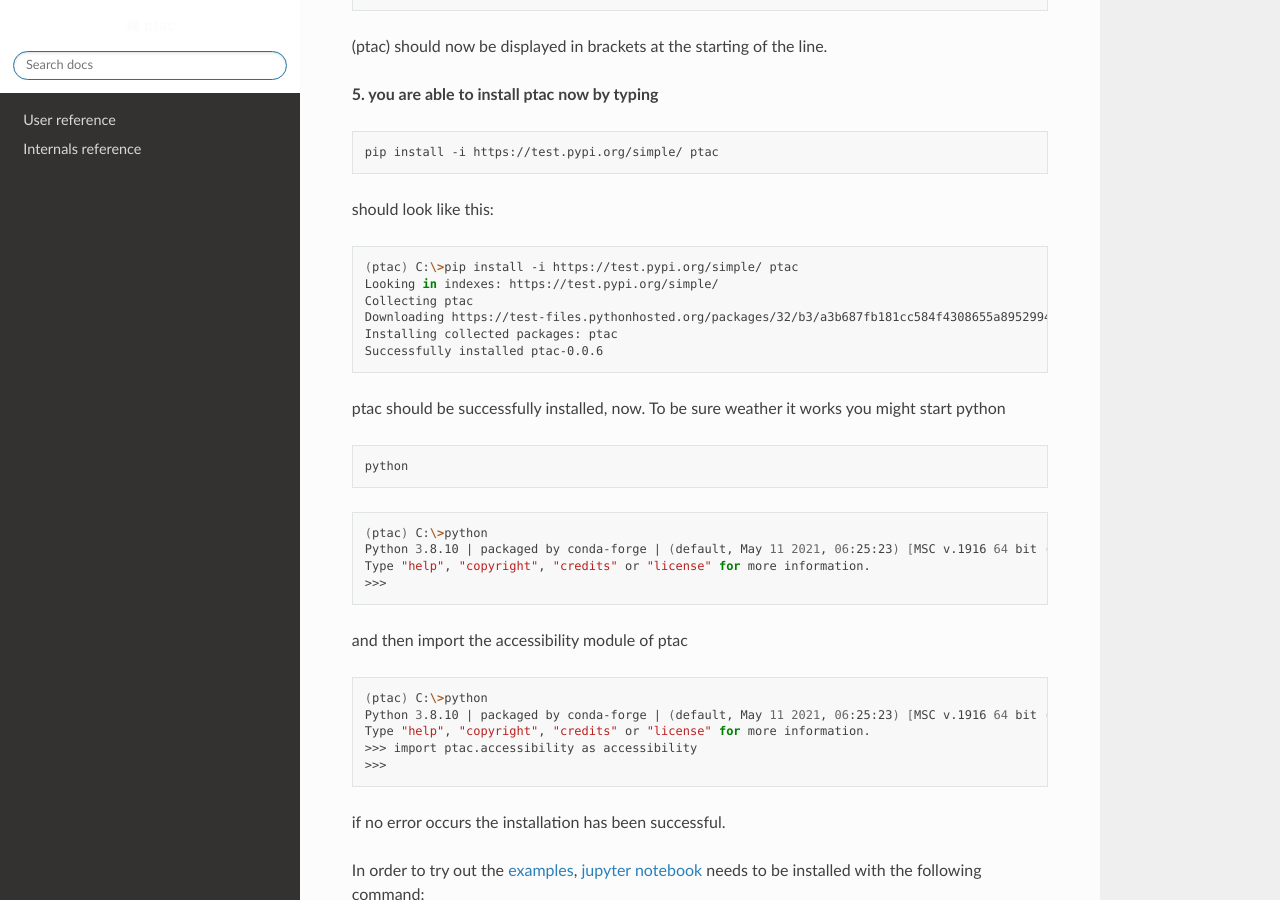
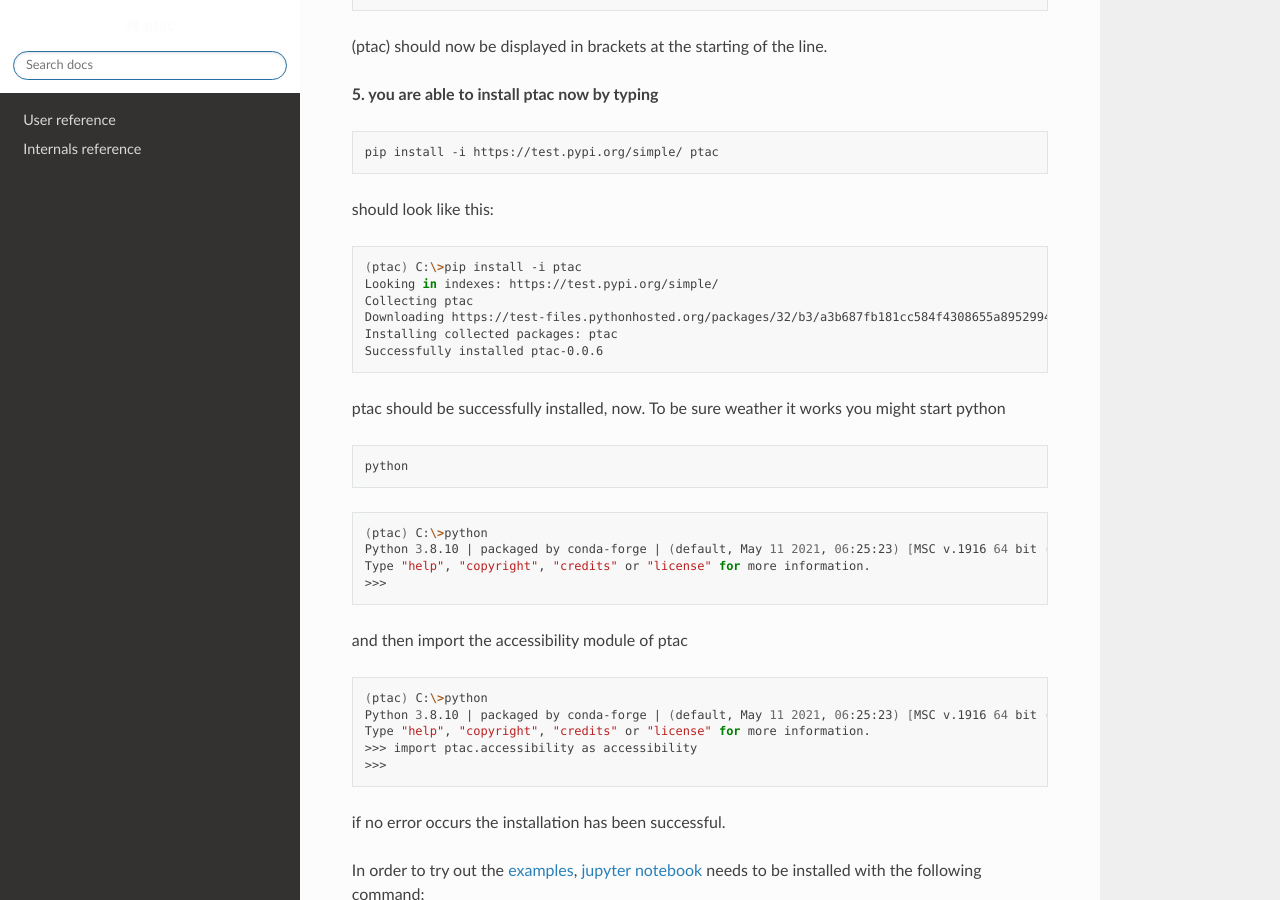
Before and after one commit to DLR-VF/PtAC, a Sphinx documentation site: the page built from docs/source/index.rst, in a window 1280 px wide and 900 px high, scrolled down 1244 px. Built offline with Sphinx 7.4.7 and the Read the Docs theme 2.0.0, drawn with Linux system fonts in a browser that asks for light colours; part of the change alters nothing that is shown.

```diff
--- a/docs/source/index.rst
+++ b/docs/source/index.rst
@@ -68,7 +68,7 @@ should look like this:
 
 .. code-block:: bash
 
-   (ptac) C:\>pip install -i https://test.pypi.org/simple/ ptac
+   (ptac) C:\>pip install -i ptac
    Looking in indexes: https://test.pypi.org/simple/
    Collecting ptac
    Downloading https://test-files.pythonhosted.org/packages/32/b3/a3b687fb181cc584f4308655a895299494126474ad2cb4470fa67f8e3b3a/ptac-0.0.6-py3-none-any.whl (13 kB)
```
